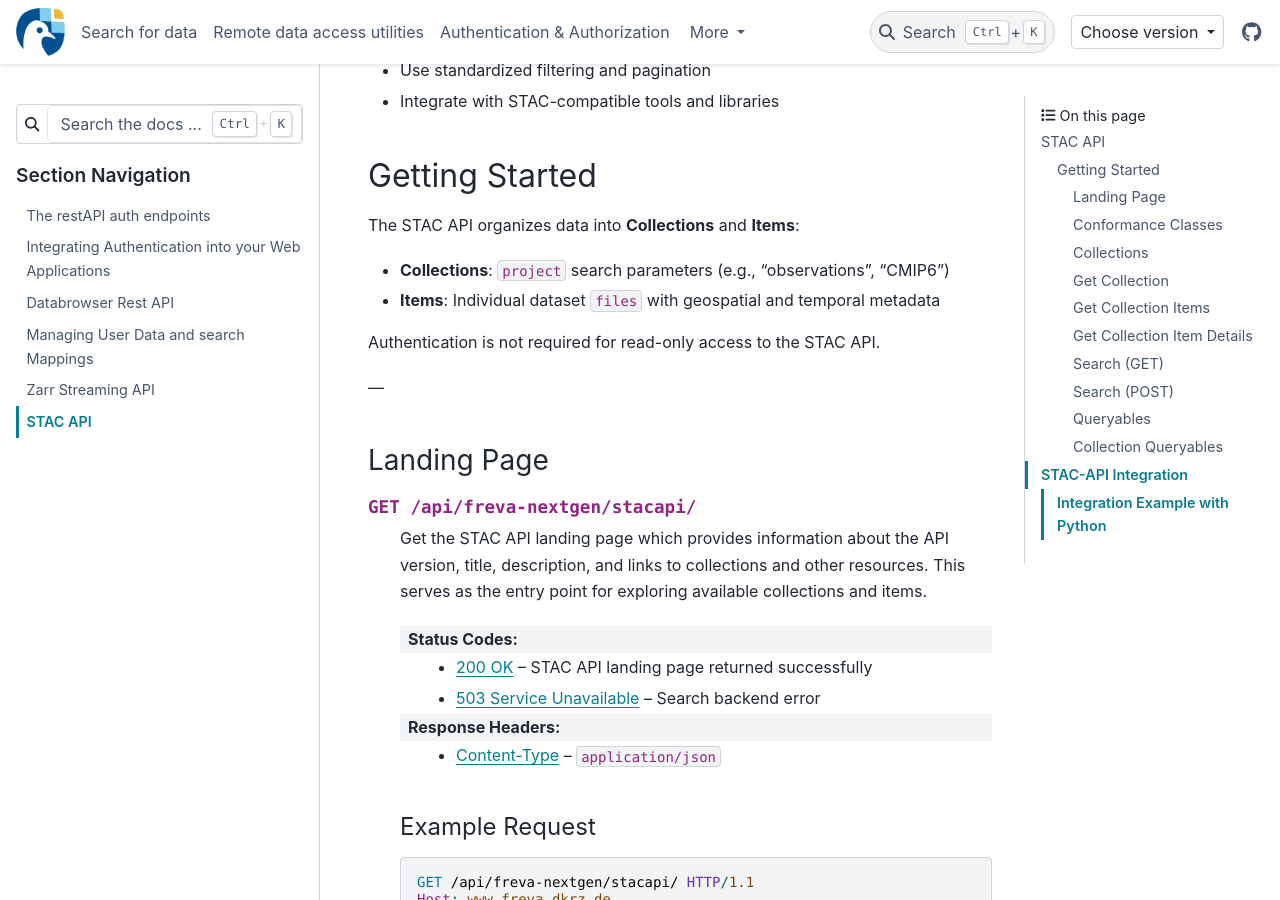
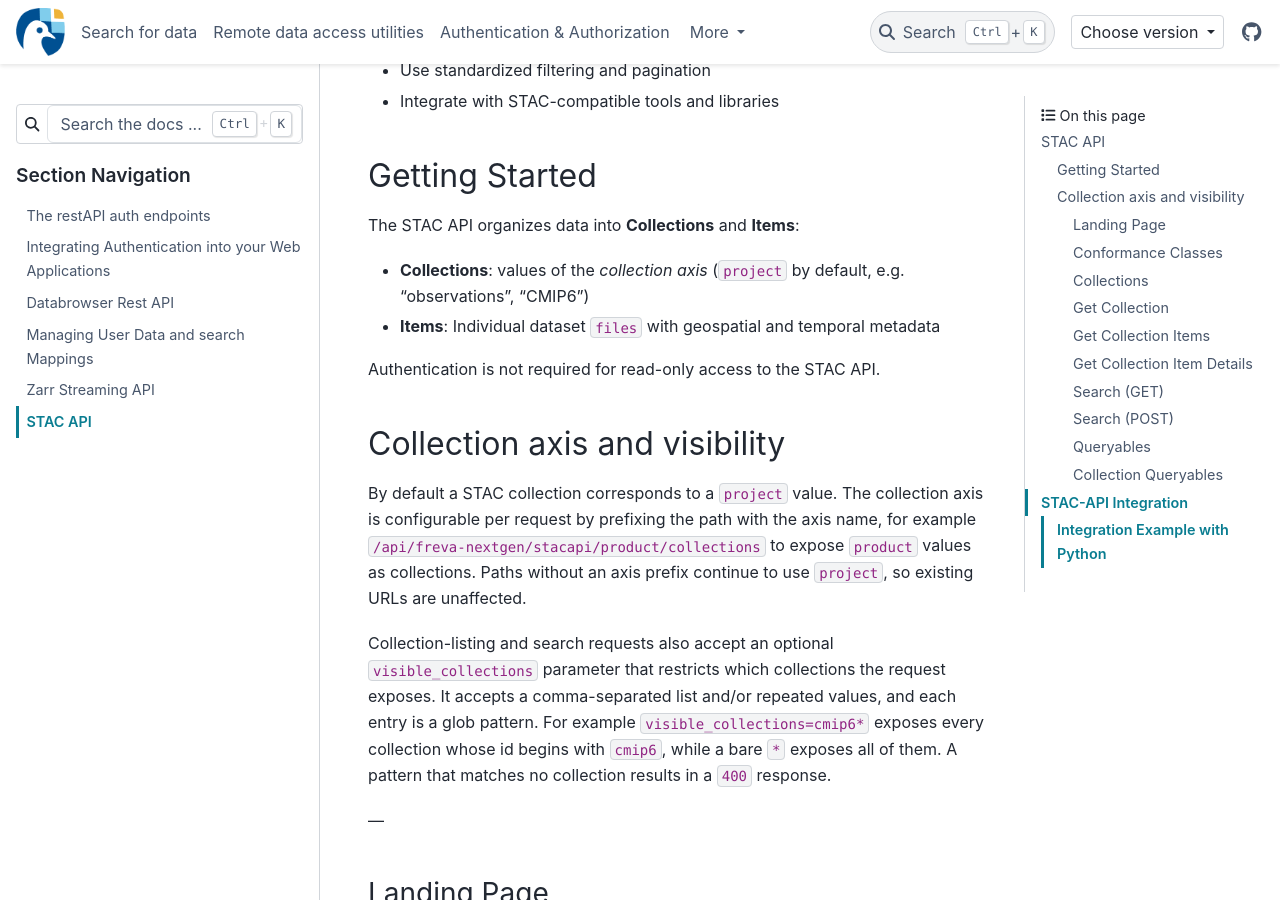
Before and after one commit to freva-org/freva-nextgen, a Sphinx documentation site: the page built from docs/source/developers/stac.rst, in a window 1280 px wide and 900 px high, scrolled down 412 px. Built offline with Sphinx 7.4.7 and the PyData theme 0.15.4, drawn with Linux system fonts in a browser that asks for light colours; comment, search, counter and statistics services are not loaded; the version number is read from the project's files by our own code.

```diff
--- a/docs/source/developers/stac.rst
+++ b/docs/source/developers/stac.rst
@@ -16,11 +16,28 @@ Getting Started
 
 The STAC API organizes data into **Collections** and **Items**:
 
-- **Collections**: ``project`` search parameters (e.g., "observations", "CMIP6")
+- **Collections**: values of the *collection axis* (``project`` by default,
+  e.g. "observations", "CMIP6")
 
 - **Items**: Individual dataset ``files`` with geospatial and temporal metadata
 
 Authentication is not required for read-only access to the STAC API.
+
+Collection axis and visibility
+------------------------------
+
+By default a STAC collection corresponds to a ``project`` value. The collection
+axis is configurable per request by prefixing the path with the axis name, for
+example ``/api/freva-nextgen/stacapi/product/collections`` to expose
+``product`` values as collections. Paths without an axis prefix continue to use
+``project``, so existing URLs are unaffected.
+
+Collection-listing and search requests also accept an optional
+``visible_collections`` parameter that restricts which collections the request
+exposes. It accepts a comma-separated list and/or repeated values, and each
+entry is a glob pattern. For example ``visible_collections=cmip6*`` exposes
+every collection whose id begins with ``cmip6``, while a bare ``*`` exposes all
+of them. A pattern that matches no collection results in a ``400`` response.
 
 ---
 
--- a/freva-data-portal-worker/src/data_portal_worker/_version.py
+++ b/freva-data-portal-worker/src/data_portal_worker/_version.py
@@ -1 +1 @@
-__version__ = "2605.2.3"
+__version__ = "2606.0.0"
```
Also changed, not shown: docs/source/whatsnew.rst (+9 -0 lines), 2 other files.
